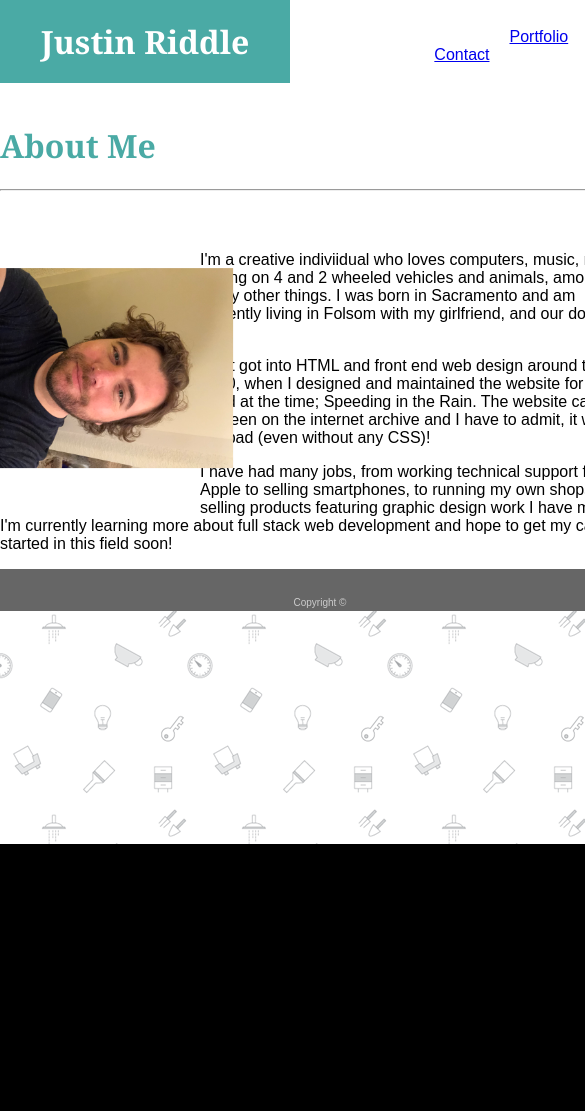
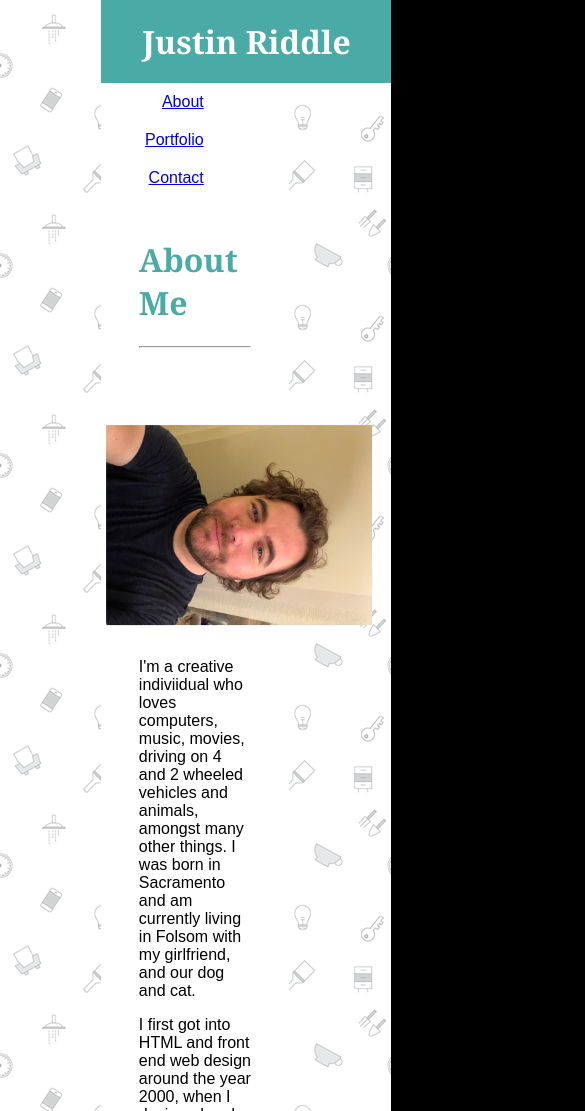
Before and after one commit to riddlecodes/Responsive-Portfolio, a plain HTML site: page index.html in a window 390 px wide. Shown: the top 1111 px of the page, 585 px wide, since content can reach past the window. Before the commit the page ends 844 px from the top, so only its background shows below. Drawn offline with Linux system fonts and the light colour scheme; a script that the page names is missing.

Commit message:
Add files via upload

```diff
--- a/assets/css/style.css
+++ b/assets/css/style.css
@@ -136,68 +136,68 @@ a {
 
     @media only screen and (max-width: 980px) {
         body {
-            width: 980px;
+            width: 100%;
         }
 
         #content {
-            width: 980px;
+            width: 100%;
         }
 
         #header {
-            width: 980px;
+            width: 100%;
         }
 
         #footer {
-            width: 980px;
+            width: 100%;
         }
 
         #main {
-            width: 980px;
+            width: 100%;
         }
     }
 
     @media only screen and (max-width: 768px) {
         body {
-            width: 768px;
+            width: 80%;
         }
 
         #content {
-            width: 768px;
+            width: 80%;
         }
 
         #header {
-            width: 768px;
+            width: 80%;
         }
 
         #footer {
-            width: 768px;
+            width: 80%;
         }
 
         #main {
-            width: 768px;
+            width: 80%;
         }
     }
 
     @media only screen and (max-width: 640px) {
         body {
-            width: 640px;
+            width: 80%
         }
 
         #content {
-            width: 640px;
+            width: 60%;
         }
 
         #header {
-            width: 640px;
+            width: 60%;
             position: static;
             clear: both;
         }
 
         #footer {
-            width: 640px;
+            width: 80%;
         }
 
         #main {
-            width: 640px;
+            width: 60%;
         }
     }
```
